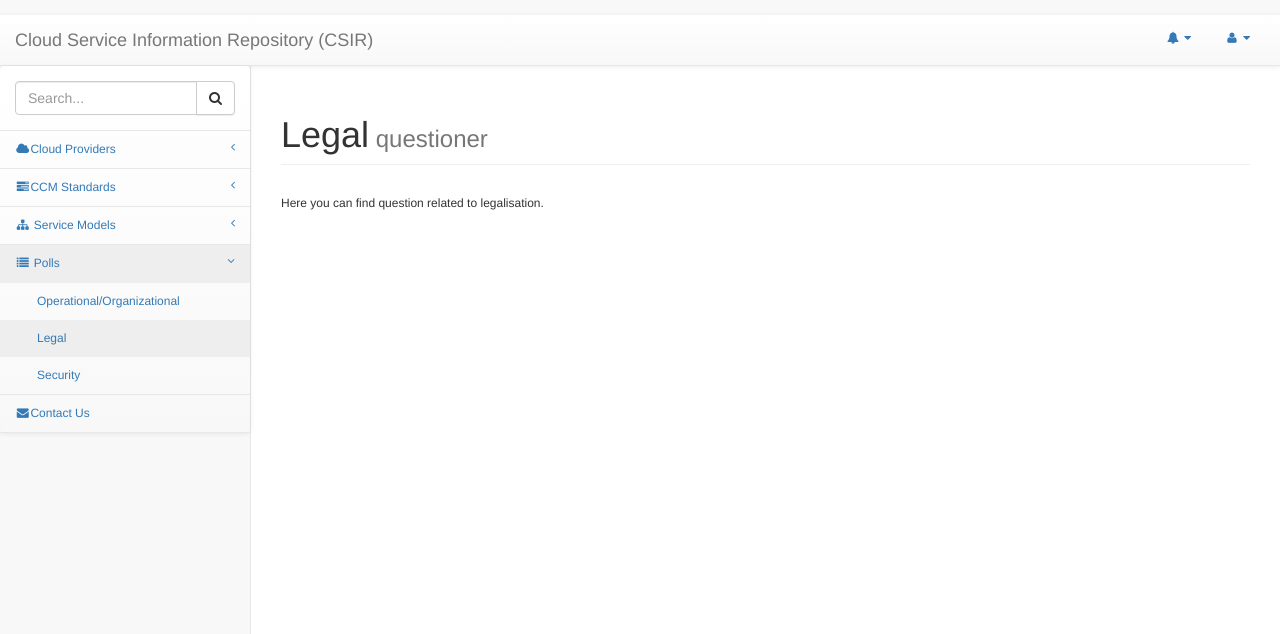
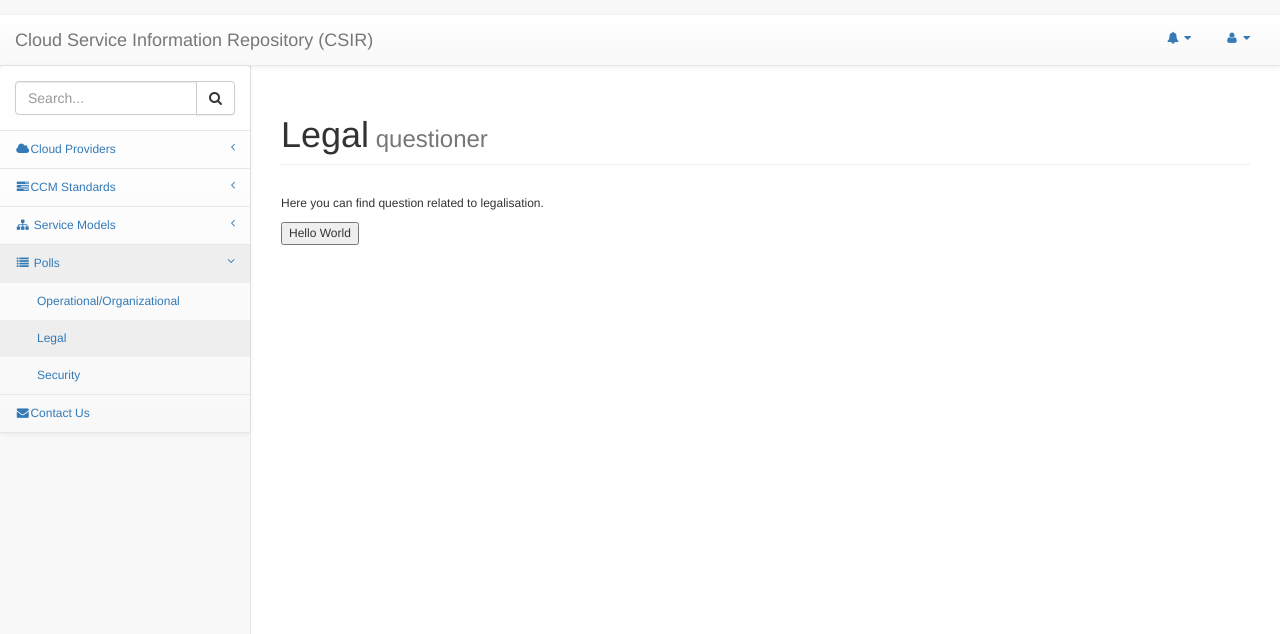
Before and after one commit to maryampashmi/Data-Procurement-Repository, a website: page index.html at #/poll/legal in a window 1280 px wide. Drawn offline with Linux system fonts and the light colour scheme.

Commit message:
remove as vm

```diff
--- a/partials/poll.legal.html
+++ b/partials/poll.legal.html
@@ -8,6 +8,6 @@
 
 <p>Here you can find question related to legalisation.</p>
 <div ng-controller="formController">
-    <formly-form model="formData" fields="formFields as vm">
+    <formly-form model="formData" fields="formFields">
     <button ng-click="onSubmit()">Hello World</button>
 </formly-form></div>
```
